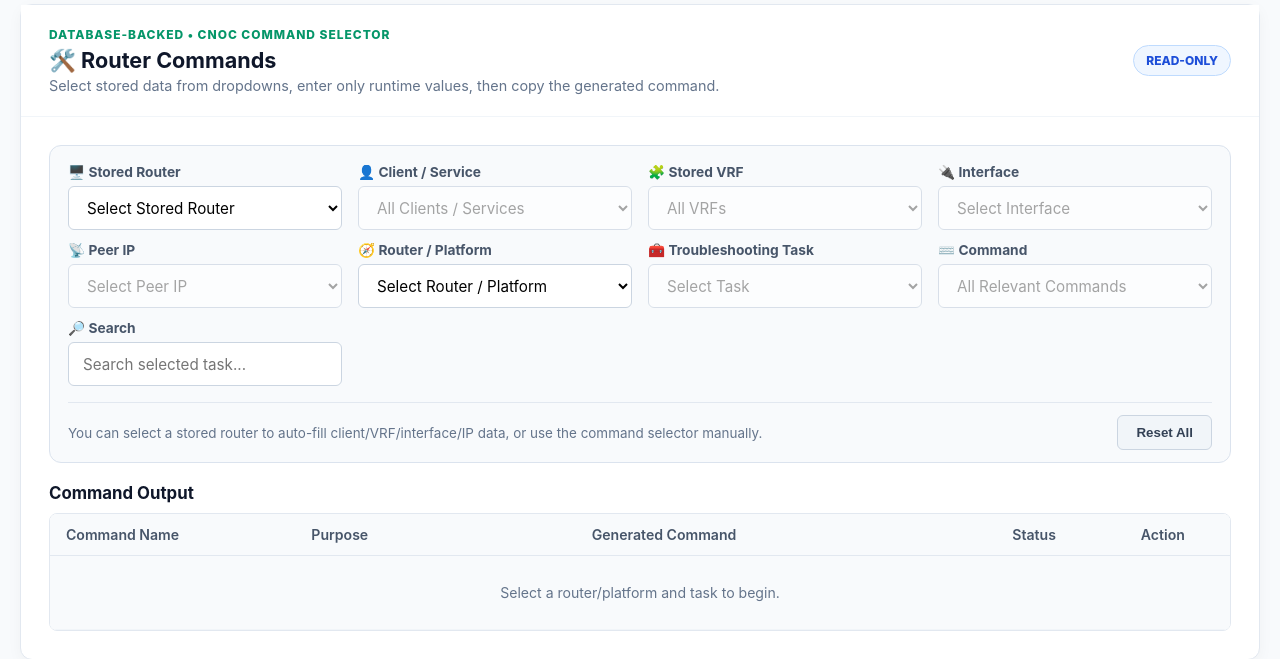
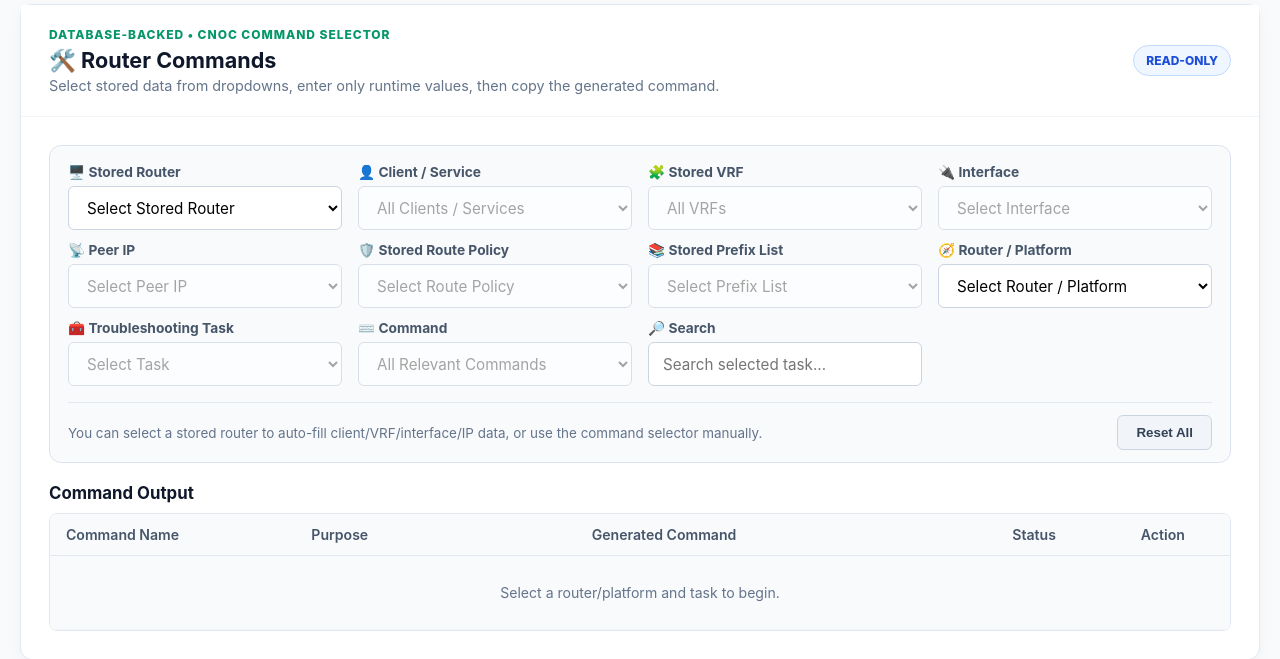
Before and after one commit to itsnasiralii/smartportal, a PHP site: page / in a window 1280 px wide, after a click on "🛠️ Router Commands". Shown: the part 217-876 px from the top of the page. Run offline with PHP 8.4, Linux system fonts and the light colour scheme; the visitor is signed in with stand-in values (Sample User, id 1); data that the repository does not hold is empty.

Commit message:
Add stored route-policy and prefix dropdowns

```diff
--- a/console_panels.php
+++ b/console_panels.php
@@ -870,6 +870,20 @@
      </div>
 
      <div class="form-group">
+      <label for="router-policy-filter">🛡️ Stored Route Policy</label>
+      <select id="router-policy-filter" onchange="handleRouterPolicyChange()" disabled>
+       <option value="">Select Route Policy</option>
+      </select>
+     </div>
+
+     <div class="form-group">
+      <label for="router-prefix-filter">📚 Stored Prefix List</label>
+      <select id="router-prefix-filter" onchange="handleRouterPrefixChange()" disabled>
+       <option value="">Select Prefix List</option>
+      </select>
+     </div>
+
+     <div class="form-group">
       <label for="router-platform-filter">🧭 Router / Platform</label>
       <select id="router-platform-filter" onchange="handleRouterPlatformChange()">
        <option value="">Select Router / Platform</option>
```
